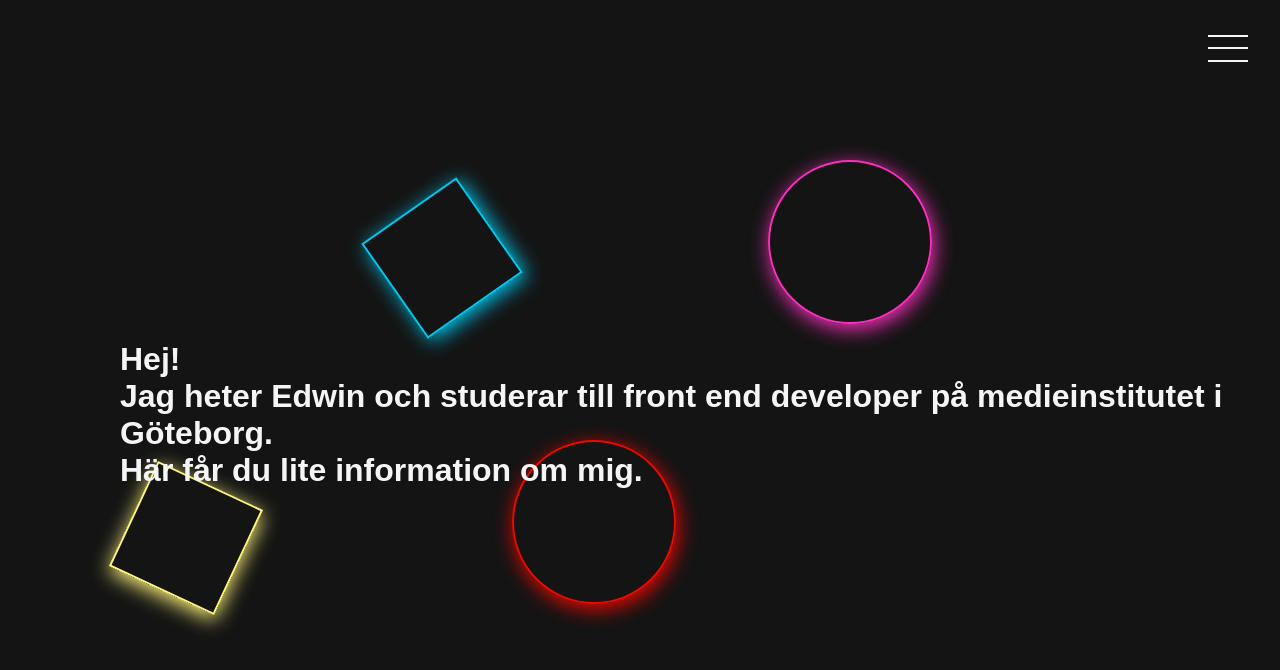
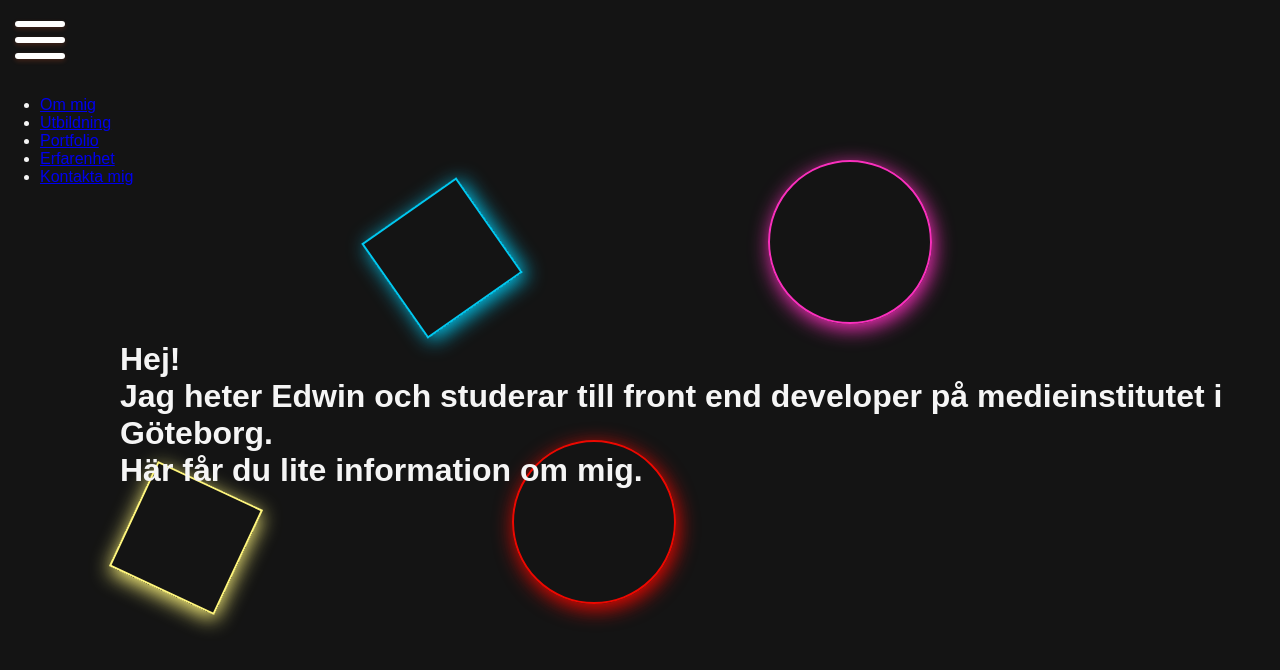
Before and after one commit to EdwinKorner/CV, a plain HTML site: page index.html in a window 1280 px wide. Drawn offline with Linux system fonts and the light colour scheme.

Commit message:
Samma som innan

```diff
--- a/index.html
+++ b/index.html
@@ -14,15 +14,13 @@
 
 <header>
 
-<div id="hamburger">
+<!-- <div id="hamburger">
     <input type="checkbox" id="hamburger-checkbox">
-    <label for="hamburger-checkbox">
-        <div id="menu">
-        <span id="line1"></span>
-        <span id="line2"></span>
-        <span id="line3"></span>
-        </div>
-    </label>
+    <label for="hamburger-checkbox"> -->
+        <div class="menu-btn">
+            <div class="menu-btn__burger"></div>
+          </div>
+    <!-- </label> -->
 
     <div id="menu-list">
         <ul>
--- a/style.css
+++ b/style.css
@@ -54,27 +54,24 @@ body{
 }
 
 
-#menu{
+/* #menu{
     display: flex;
-    position: absolute;
-    flex-direction: column;
-    justify-content: space-evenly;
-    gap: 0.5rem;
-    height:2rem;
-    width:2.5rem;
-    top:1rem;
-    right: 1rem;
-    /* background-color: red; */
-    /* display: none; */
+    position: relative;
+    justify-content: center;
+    align-items: center;
+    height:5rem;
+    width:5rem;
+    cursor: pointer;
+    border: 3px solid #fff;
     transition: all .5s ease-in-out;
-}
+} */
 
-#hamburger{
+/* #hamburger{
     position: sticky;
     z-index: 2000;
-}
+} */
 
-#hamburger > input{
+/* #hamburger > input{
     display: none;
 }
 
@@ -87,31 +84,85 @@ body{
     margin: 0;
     cursor: pointer;
     z-index: 2000;
+} */
+
+.menu-btn {
+    position: relative;
+    display: flex;
+    justify-content: center;
+    align-items: center;
+    width: 80px;
+    height: 80px;
+    cursor: pointer;
+    transition: all .5s ease-in-out;
+    /* border: 3px solid #fff; */
+  }
+  .menu-btn__burger {
+    width: 50px;
+    height: 6px;
+    background: #fff;
+    border-radius: 5px;
+    box-shadow: 0 2px 5px rgba(255,101,47,.2);
+    transition: all .5s ease-in-out;
+  }
+  .menu-btn__burger::before,
+  .menu-btn__burger::after {
+    content: '';
+    position: absolute;
+    width: 50px;
+    height: 6px;
+    background: #fff;
+    border-radius: 5px;
+    box-shadow: 0 2px 5px rgba(255,101,47,.2);
+    transition: all .5s ease-in-out;
+  }
+  .menu-btn__burger::before {
+    transform: translateY(-16px);
+  }
+  .menu-btn__burger::after {
+    transform: translateY(16px);
+  }
+  /* ANIMATION */
+  .menu-btn.open .menu-btn__burger {
+    transform: translateX(-50px);
+    background: transparent;
+    box-shadow: none;
+  }
+  .menu-btn.open .menu-btn__burger::before {
+    transform: rotate(45deg) translate(35px, -35px);
+  }
+  .menu-btn.open .menu-btn__burger::after {
+    transform: rotate(-45deg) translate(35px, 35px);
+  }
+
+/* #line{
+    background-color: whitesmoke;
+    height: 6px;
+    width: 50px;
+    z-index: 1000;
+    transition: all .5s ease-in-out;
+    border-radius: 5px;
 }
 
-#menu-list{
-    display: flex;
-    /* background-color: red; */
-    height: 90vh;
-    width:0;
-    position: absolute;
-    right:0;
-    top:5rem;
-    padding: 0;
-    overflow: hidden;
-    transition: width 500ms;
-    z-index: 2000;
+ #line::before,
+ #line::after{
+    background-color: whitesmoke;
+    height: 6px;
+    width: 50px;
+    z-index: 1000;
+    transition: all .5s ease-in-out;
+    border-radius: 5px;
 }
 
-#menu > span{
-    background-color: whitesmoke;
-    height: 2px;
-    width: 100%;
-    z-index: 1000;
-    transition: all .5s ease-in-out;
+#line::before{
+    transform: translateY(-16px);
 }
 
-#menu-list > ul{
+#line::after{
+    transform: translateY(16px);
+} */
+
+/* #menu-list > ul{
     list-style-type:none;
     margin-bottom : 2rem;
 }
@@ -139,7 +190,7 @@ body{
     width: 0;
     z-index: 100;
     background-color: rgba(0, 0, 0, 50%);
-}
+} */
 
 #intro-text{
     /* background-color: red; */
```
